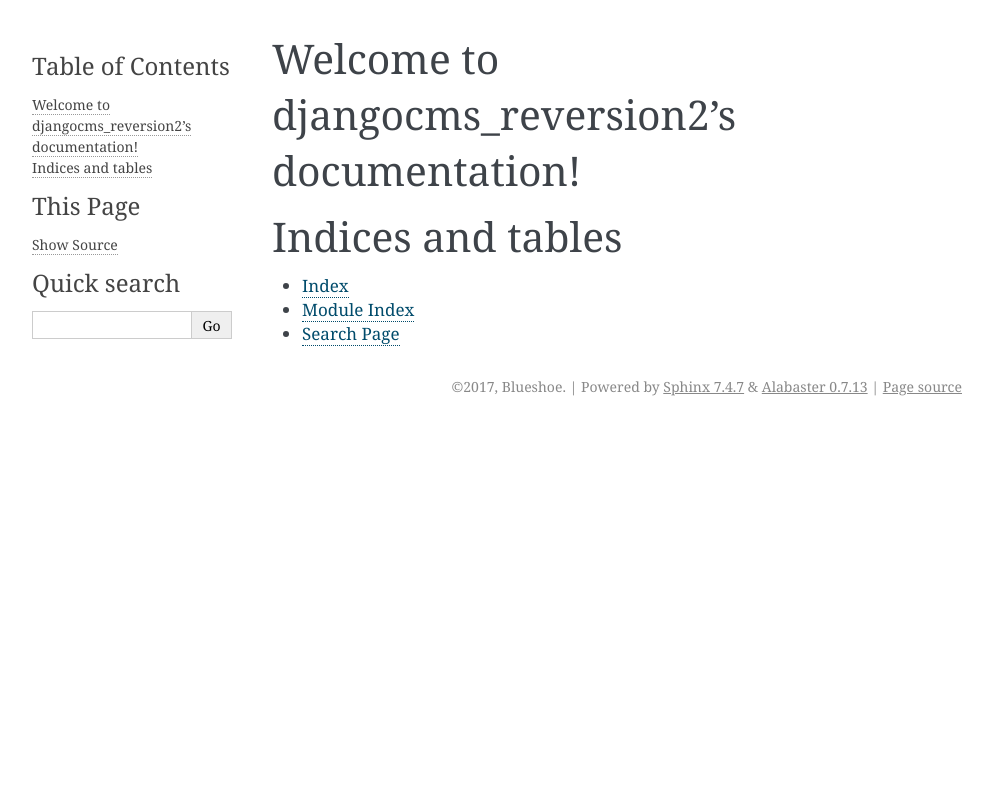
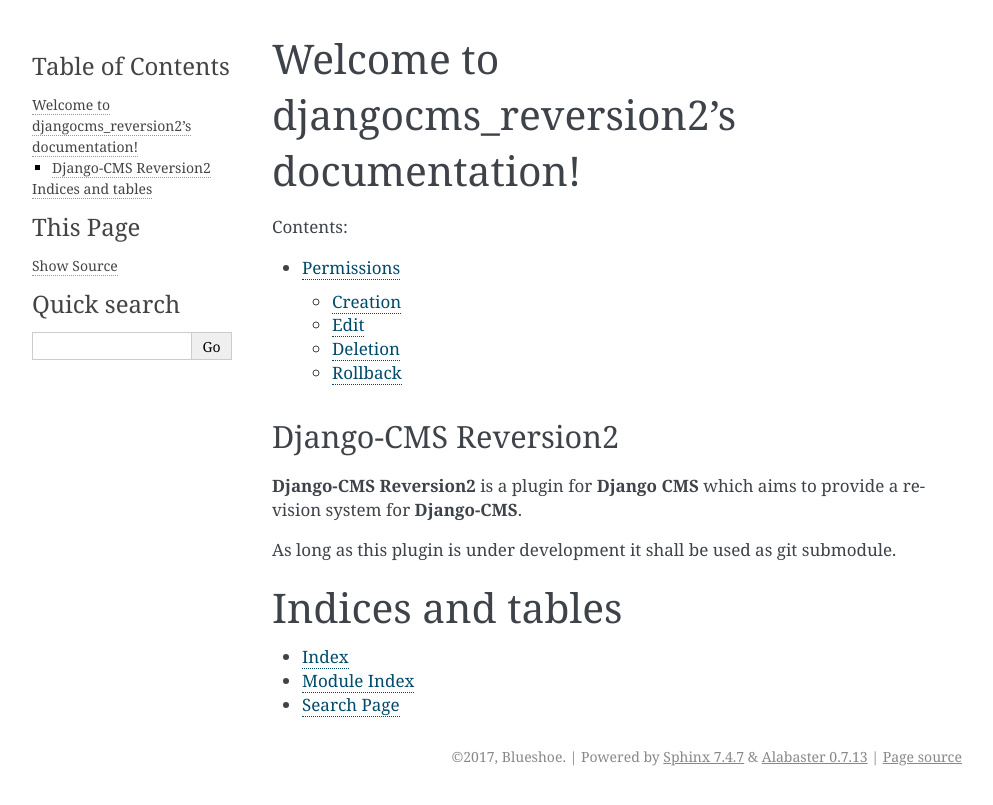
Before and after one commit to Blueshoe/djangocms-reversion2, a Sphinx documentation site: the page built from docs/sphinx/source/index.rst, in a window 1280 px wide. Shown: the top 805 px of the page, without its empty margins (148-1141 px from the left). Built offline with Sphinx 7.4.7, drawn with Linux system fonts in a browser that asks for light colours.

```diff
--- a/docs/sphinx/source/index.rst
+++ b/docs/sphinx/source/index.rst
@@ -10,6 +10,19 @@
    :maxdepth: 2
    :caption: Contents:
 
+   topics/Installation
+   topics/Permissions
+
+=====================
+Django-CMS Reversion2
+=====================
+
+
+**Django-CMS Reversion2** is a plugin for **Django CMS** which aims to provide a revision system for
+**Django-CMS**.
+
+As long as this plugin is under development it shall be used as git submodule.
+
 
 
 Indices and tables
```
Also changed, not shown: docs/sphinx/source/topics/Permissions.rst (added, +24 -0 lines), models.py (+8 -8 lines), docs/sphinx/source/topics/Installation.rst (added).
